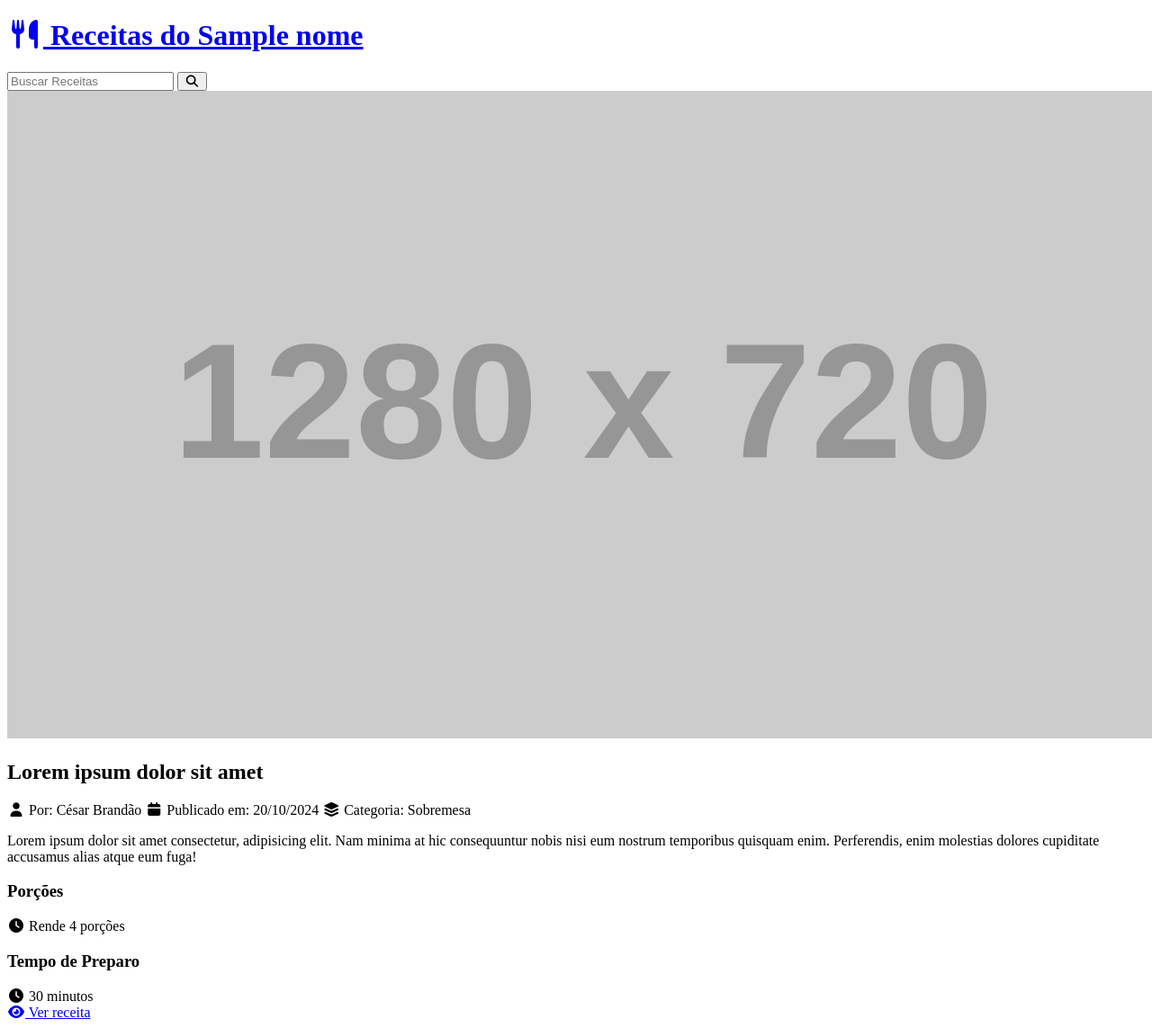
After one commit to desucasas/DjangoPython, a Django app: template SenaiDJPython/receitas/templates/page/home.html in a window 1280 px wide. The commit adds this page. Shown: the whole page at 90% size. Run offline with Django 5.2, Linux system fonts and the light colour scheme; the template is opened without the code that fills it: most values are stand-ins (such as "Sample title", 1, 10 or a date in 2020); grey boxes labelled with a size stand in for pictures from a placeholder-image service; some libraries are stand-ins or nearby versions.

Commit message:
Django Aula 03

```diff
--- /dev/null
+++ b/SenaiDJPython/receitas/templates/page/home.html
@@ -0,0 +1,54 @@
+<!DOCTYPE html>
+<html lang="pt-BR">
+{% include "parciais/head.html" %}
+{% include "parciais/cabecalho.html" %}
+
+<body>
+    {% include "parciais/buscador.html" %}
+    <main class="principal-conteudo-container">
+        <div class="principal-conteudo-lista">
+            <div class="receita-card">
+                <img src="https://placehold.co/1280x720/orange/black">
+            </div>
+            <h2 class="receita-titulo">Lorem ipsum dolor sit amet</h2>
+            <div class="receitas-autor">
+                <span class="receitas-autor-item">
+                    <i class="fas fa-user"></i>
+                    Por: César Brandão
+                </span>
+                <span class="receitas-autor-item">
+                    <i class="fas fa-calendar"></i>
+                    Publicado em: 20/10/2024
+                </span>
+                <span class="receitas-autor-item">
+                    <i class="fas fa-layer-group"></i>
+                    Categoria: Sobremesa
+                </span>
+                <div class="receita-descrição">
+                    <p>
+                        Lorem ipsum dolor sit amet consectetur, adipisicing elit. Nam minima at hic consequuntur nobis
+                        nisi eum nostrum temporibus quisquam enim. Perferendis, enim molestias dolores cupiditate
+                        accusamus alias atque eum fuga!
+                    </p>
+                </div>
+            <div class="receita-meta">
+                <div class="receita-meta-servindo">
+                    <h3>Porções</h3>
+                    <i class="fas fa-clock"></i>
+                    Rende 4 porções
+                <div class="receitas-meta-preparo">
+                    <h3>Tempo de Preparo</h3>
+                    <i class="fas fa-clock"></i>
+                    30 minutos
+                </div>
+            </div>
+            <footer class="receitas-footer">
+                <a href="Colocar o link aqui" class="btn btn-primary">
+                    <i class="fas fa-eye"></i>
+                    Ver receita
+                </a>
+        </div>
+    </main>
+</body>
+
+</html>
--- /dev/null
+++ b/SenaiDJPython/receitas/templates/parciais/buscador.html
@@ -0,0 +1,8 @@
+<div class="buscador-container">
+        <form class="form-buscador" action="/" name="search" method="get">
+            <input class="entrada-buscador" type="text" name="q" placeholder="Buscar Receitas">
+            <button class="botao-buscador" type="submit">
+                <i class="fas fa-search"></i>
+            </button>
+        </form>
+    </div>
--- /dev/null
+++ b/SenaiDJPython/receitas/templates/parciais/cabecalho.html
@@ -0,0 +1,8 @@
+<header class="principal-cabecalho-container">
+    <h1>
+        <a class="logo-principal" href="/">
+            <i class="fa-solid fa-utensils"></i>
+            <span> Receitas do {{ nome }}</span>
+        </a>
+    </h1>
+</header>
--- a/SenaiDJPython/receitas/templates/home.html
+++ b/SenaiDJPython/receitas/templates/parciais/head.html
@@ -1,6 +1,3 @@
-<!DOCTYPE html>
-<html lang="pt-br">
-
 <head>
     <meta charset="UTF-8">
     <meta name="viewport" content="width=device-width, initial-scale=1.0">
@@ -17,15 +14,4 @@
     <link rel="stylesheet" href="https://cdnjs.cloudflare.com/ajax/libs/font-awesome/7.0.1/css/brands.min.css"
         integrity="sha512-WxpJXPm/Is1a/dzEdhdaoajpgizHQimaLGL/QqUIAjIihlQqlPQb1V9vkGs9+VzXD7rgI6O+UsSKl4u5K36Ydw=="
         crossorigin="anonymous" referrerpolicy="no-referrer" />
-
 </head>
-
-<body>
-
-    <h1>
-        <i class="fa-solid fa-utensils"> Receitas do:{{ nome }}
-    </h1>
-
-</body>
-
-</html>
--- a/SenaiDJPython/receitas/views.py
+++ b/SenaiDJPython/receitas/views.py
@@ -2,8 +2,8 @@ from django.shortcuts import render
 
 a = "Senai"
 def home(request):
-    return render (request, "home.html", context=
-                   {'nome': 'a',
+    return render (request, "page/home.html", context=
+                   {'nome': a,
                    })
 
 # Create your views here.
```
Also changed, not shown: SenaiDJPython/receitas/templates/parciais/estilo.html (added, +126 -0 lines).
